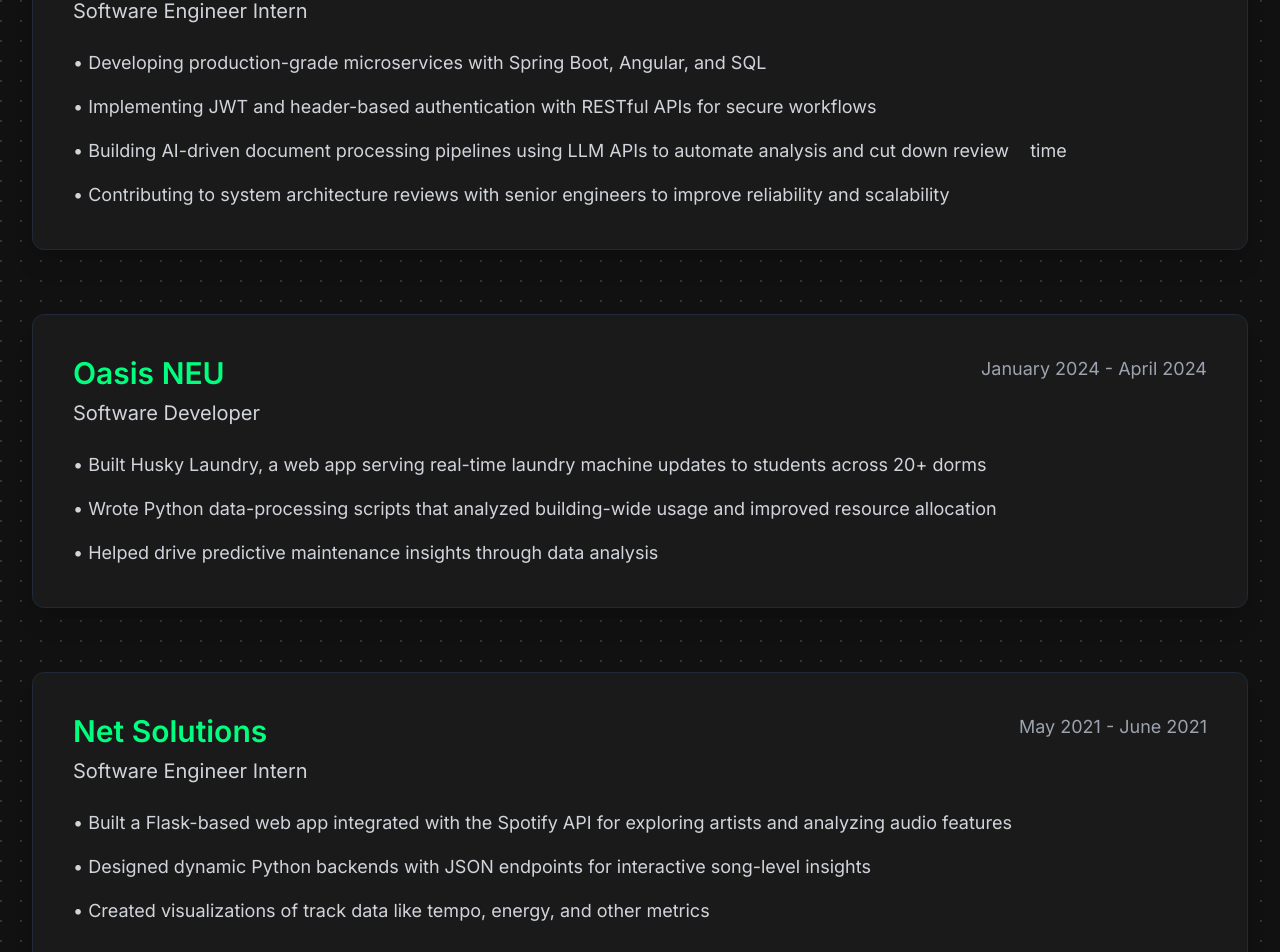
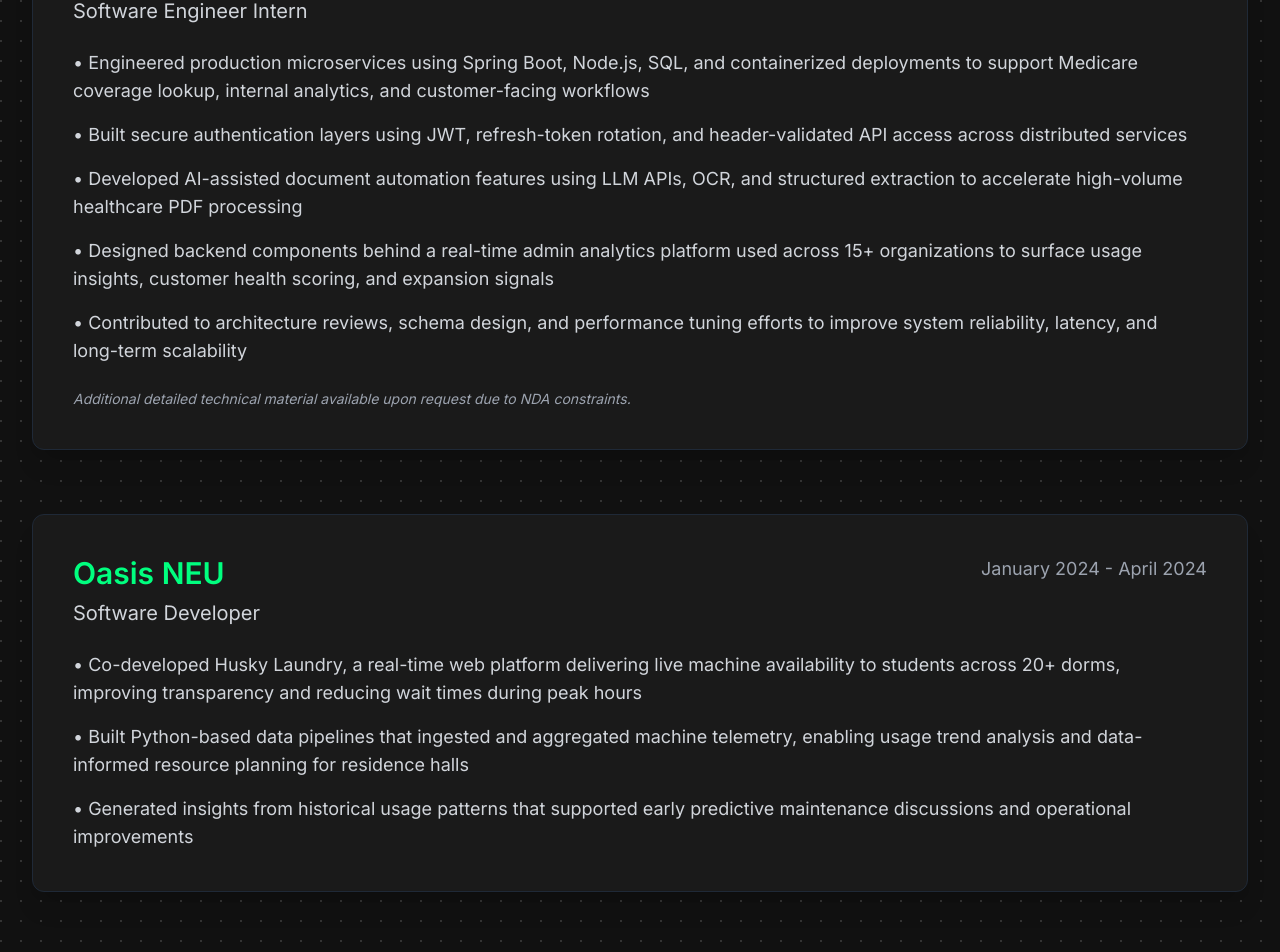
Before and after one commit to ahan-jain/personal-website, a React (Vite) app: page / in a window 1280 px wide. Shown: the part 1080-2032 px from the top of the page. Built offline with nearby package versions, Linux system fonts and the light colour scheme.

Commit message:
reworked points and added NDA note

```diff
--- a/src/App.tsx
+++ b/src/App.tsx
@@ -374,7 +374,7 @@
                 <div className="flex flex-col lg:flex-row lg:items-start lg:justify-between mb-4 sm:mb-6">
                   <div className="mb-4 lg:mb-0">
                     <h3 className="text-xl sm:text-2xl lg:text-3xl font-semibold text-[#00FF7F] mb-2">
-                      Darby AI
+                      Darby
                     </h3>
                     <p className="text-lg sm:text-xl text-gray-300 font-medium">
                        Software Engineer Intern
@@ -385,10 +385,14 @@
                   </div>
                 </div>
                 <div className="space-y-3 sm:space-y-4 text-gray-300 text-sm sm:text-base lg:text-lg leading-relaxed">
-                  <p>• Developing production-grade microservices with Spring Boot, Angular, and SQL</p>
-                  <p>• Implementing JWT and header-based authentication with RESTful APIs for secure workflows</p>
-                  <p>• Building AI-driven document processing pipelines using LLM APIs to automate analysis and cut down review <span style={{ marginLeft: '0.9em' }}>time</span></p>
-                  <p>• Contributing to system architecture reviews with senior engineers to improve reliability and scalability</p>
+                  <p>• Engineered production microservices using Spring Boot, Node.js, SQL, and containerized deployments to support Medicare coverage lookup, internal analytics, and customer-facing workflows</p>
+                  <p>• Built secure authentication layers using JWT, refresh-token rotation, and header-validated API access across distributed services</p>
+                  <p>• Developed AI-assisted document automation features using LLM APIs, OCR, and structured extraction to accelerate high-volume healthcare PDF processing</p>
+                  <p>• Designed backend components behind a real-time admin analytics platform used across 15+ organizations to surface usage insights, customer health scoring, and expansion signals</p>
+                  <p>• Contributed to architecture reviews, schema design, and performance tuning efforts to improve system reliability, latency, and long-term scalability</p>
+                </div>
+                <div className="mt-4 sm:mt-6 text-gray-400 text-xs sm:text-sm italic">
+                  Additional detailed technical material available upon request due to NDA constraints.
                 </div>
               </div>
             </div>
@@ -410,9 +414,9 @@
                   </div>
                 </div>
                 <div className="space-y-3 sm:space-y-4 text-gray-300 text-sm sm:text-base lg:text-lg leading-relaxed">
-                  <p>• Built Husky Laundry, a web app serving real-time laundry machine updates to students across 20+ dorms</p>
-                  <p>• Wrote Python data-processing scripts that analyzed building-wide usage and improved resource allocation</p>
-                  <p>• Helped drive predictive maintenance insights through data analysis</p>
+                  <p>• Co-developed Husky Laundry, a real-time web platform delivering live machine availability to students across 20+ dorms, improving transparency and reducing wait times during peak hours</p>
+                  <p>• Built Python-based data pipelines that ingested and aggregated machine telemetry, enabling usage trend analysis and data-informed resource planning for residence halls</p>
+                  <p>• Generated insights from historical usage patterns that supported early predictive maintenance discussions and operational improvements</p>
                 </div>
               </div>
             </div>
@@ -434,9 +438,9 @@
                   </div>
                 </div>
                 <div className="space-y-3 sm:space-y-4 text-gray-300 text-sm sm:text-base lg:text-lg leading-relaxed">
-                  <p>• Built a Flask-based web app integrated with the Spotify API for exploring artists and analyzing audio features</p>
-                  <p>• Designed dynamic Python backends with JSON endpoints for interactive song-level insights</p>
-                  <p>• Created visualizations of track data like tempo, energy, and other metrics</p>
+                  <p>• Built a small Flask web app that let users search artists and browse albums and tracks using the Spotify API</p>
+                  <p>• Implemented Python backend routes and Spotipy calls for artist lookup, album listing, and track metadata retrieval</p>
+                  <p>• Structured API results into clean dictionaries for template rendering and a straightforward browsing experience</p>
                 </div>
               </div>
             </div>
```
